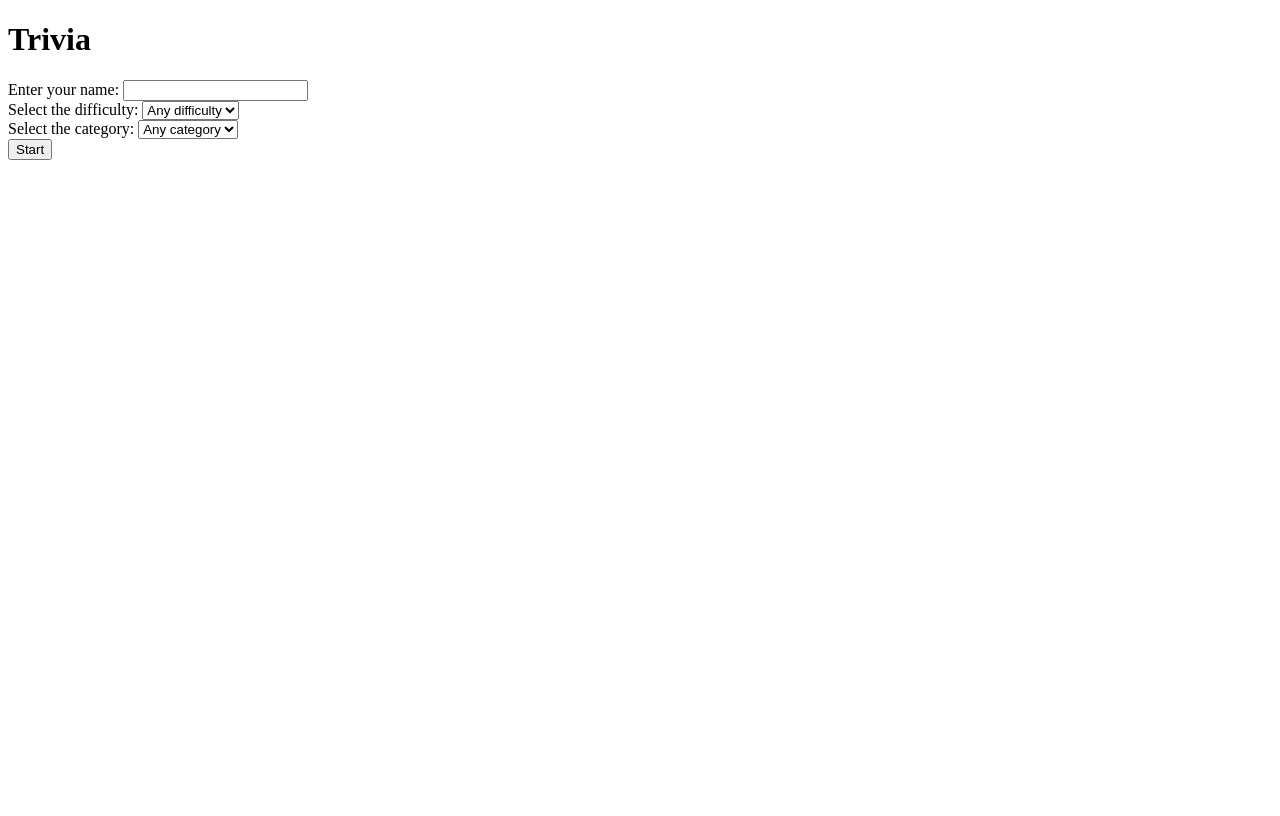
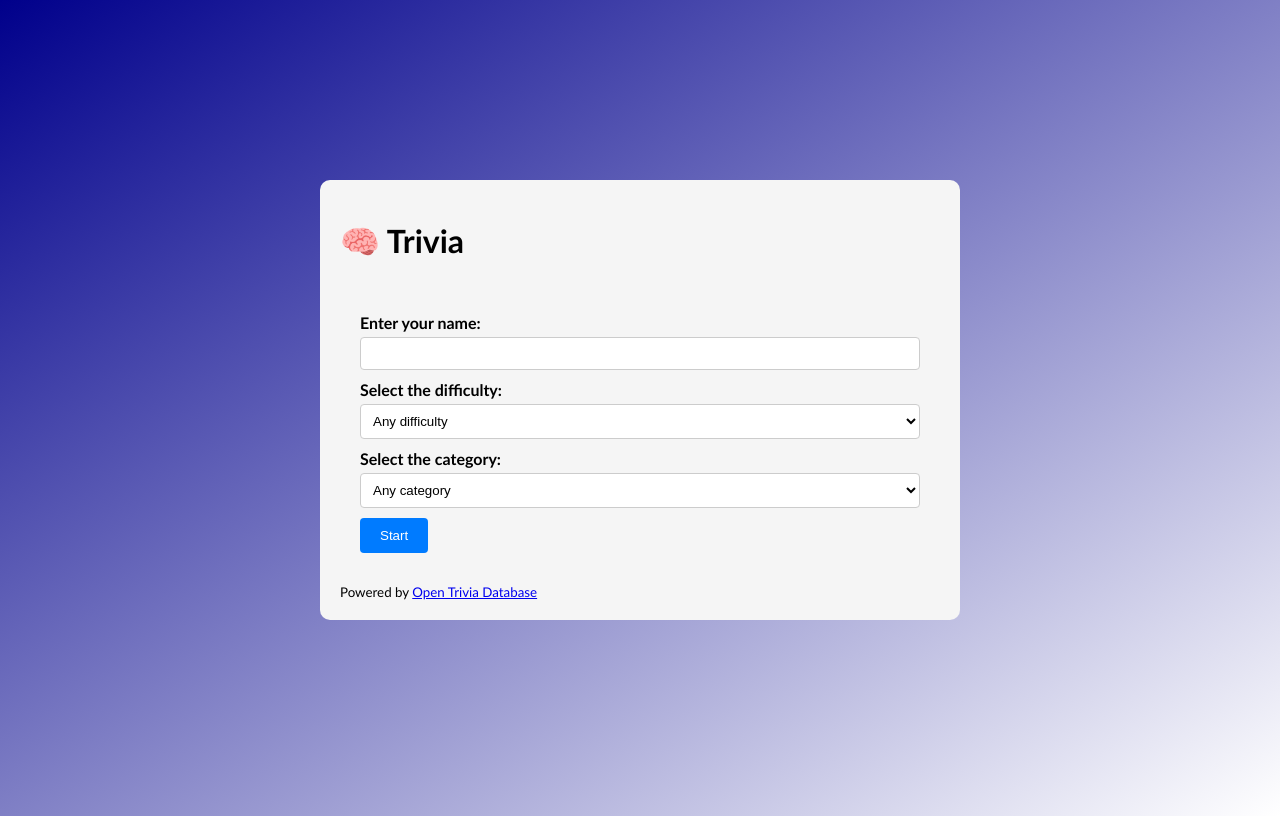
Before and after one commit to giacomo-dantonio/lamp-example, a PHP site: page / in a window 1280 px wide. Before the commit the page ends 160 px from the top, so only its background shows below. Run offline with PHP 8.4, Linux system fonts and the light colour scheme; data that the repository does not hold is empty.

Commit message:
Style first dialog

```diff
--- a/approot/index.php
+++ b/approot/index.php
@@ -3,10 +3,13 @@
 <head>
   <meta charset="UTF-8">
   <meta name="viewport" content="width=device-width, initial-scale=1.0">
+  <link rel="stylesheet" href="styles.css">
   <title>LAMP Trivia</title>
 </head>
 <body>
-  <h1>Trivia</h1>
+  <div id="main">
+    <h1>🧠 Trivia</h1>
+    <div class="content">
       <form action="create_session.php" method="post">
         <label for="name">Enter your name:</label>
         <input type="text" id="name" name="name" required>
@@ -41,5 +44,8 @@ END;
         <br>
         <input type="submit" value="Start">
       </form>
+    </div>
+    <small>Powered by <a href="https://opentdb.com/">Open Trivia Database</a></small>
+  </div>
 </body>
 </html>
--- /dev/null
+++ b/approot/styles.css
@@ -0,0 +1,78 @@
+body {
+  background-image: linear-gradient(to bottom right, darkblue, white);
+  height: 100vh;
+  background-color: darkblue;
+
+  font-family: "Gill Sans", sans-serif;
+}
+
+#main {
+  background-color: #f5f5f5;
+
+  width: 600px;
+  height: 400px;
+  border-radius: 10px;
+  padding: 20px;
+  margin: 0 auto;
+
+
+  position: absolute; /*Can also be `fixed`*/
+  left: 0;
+  right: 0;
+  top: 0;
+  bottom: 0;
+  margin: auto;
+  /*Solves a problem in which the content is being cut when the div is smaller than its' wrapper:*/
+  max-width: 100%;
+  max-height: 100%;
+  overflow: auto;
+
+  display: flex;
+  flex-direction: column;
+  justify-content: space-between;
+}
+
+/* From ChatGPT */
+form {
+  text-align: left;
+  padding: 20px;
+}
+
+label {
+  font-weight: bold;
+  display: block;
+  margin-bottom: 5px;
+}
+
+input[type="text"] {
+  width: calc(100% - 18px);
+}
+
+select {
+  width: 100%;
+}
+
+input[type="text"],
+select {
+  padding: 8px;
+  margin-bottom: 10px;
+  border: 1px solid #ccc;
+  border-radius: 4px;
+}
+
+select {
+  background-color: #fff;
+}
+
+input[type="submit"] {
+  background-color: #007bff;
+  color: #fff;
+  padding: 10px 20px;
+  border: none;
+  border-radius: 4px;
+  cursor: pointer;
+}
+
+input[type="submit"]:hover {
+  background-color: #0056b3;
+}
```
Lines whose indentation alone changed are shown as unchanged.
